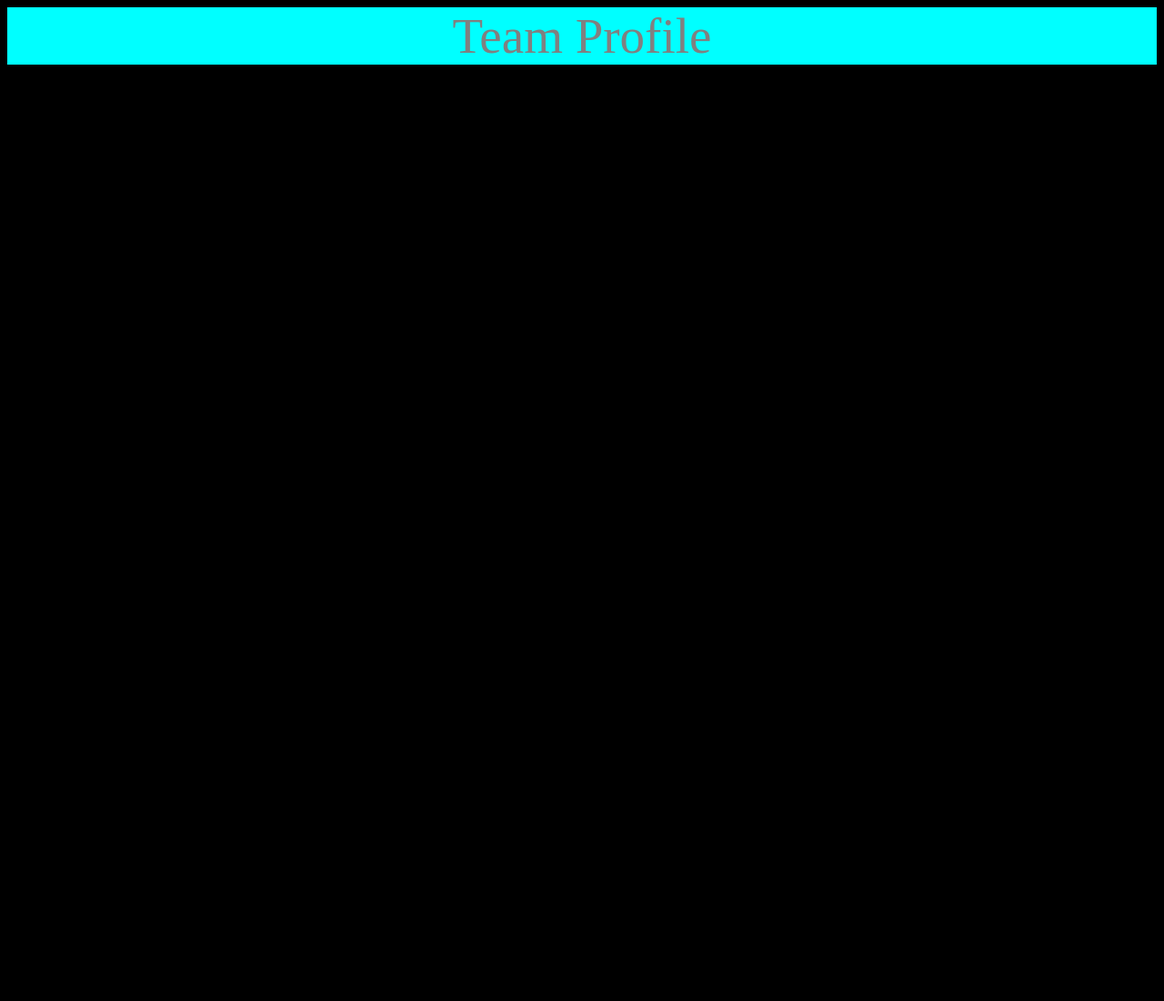
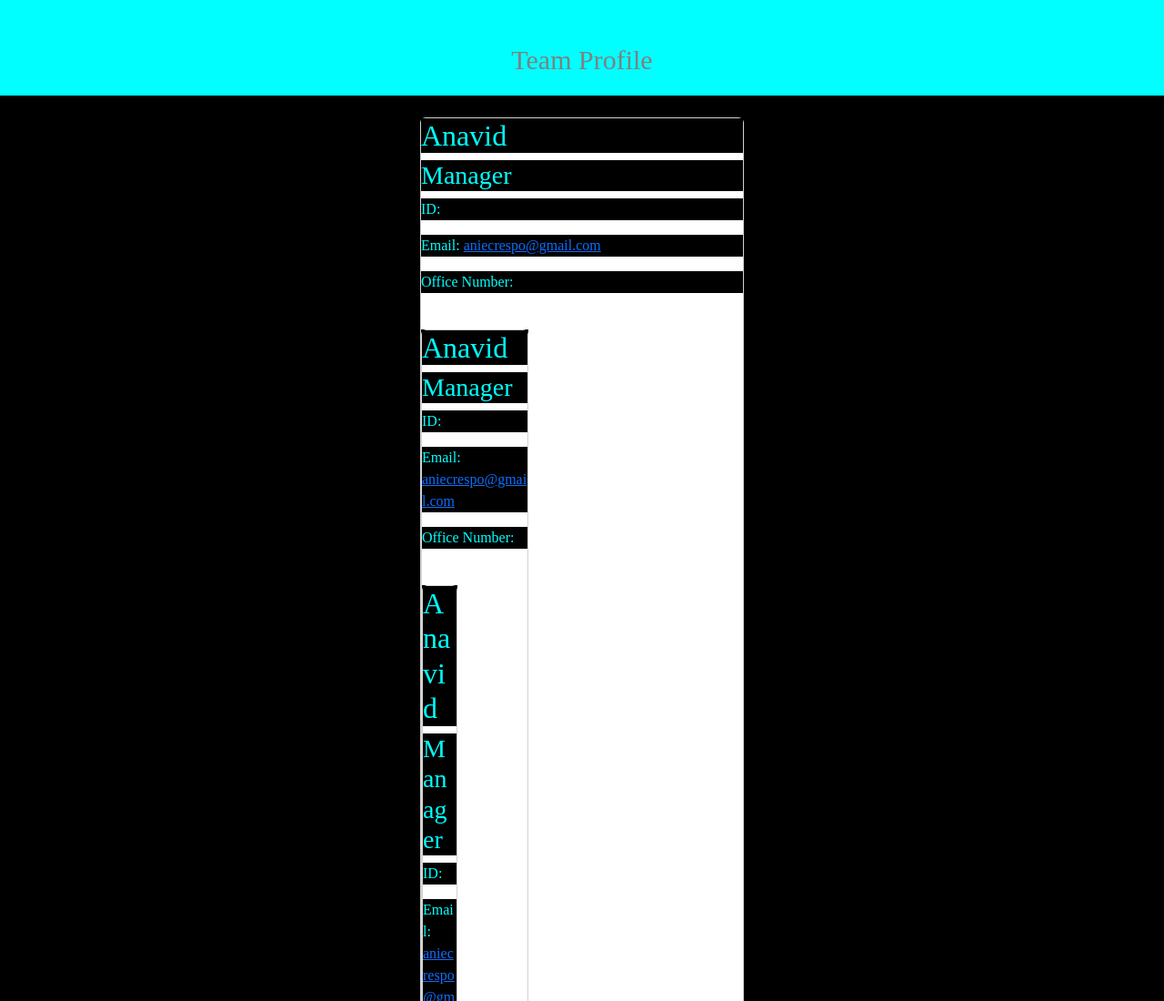
Before and after one commit to aniecres/Team_Profile_Generator, a website: page dist/index.html in a window 1280 px wide. Shown: the top 1100 px of the page at 91% size. Before the commit the page ends 800 px from the top, so only its background shows below. Drawn offline with nearby package versions, Linux system fonts and the light colour scheme.

Commit message:
fixing team cards

```diff
--- a/dist/index.html
+++ b/dist/index.html
@@ -5,9 +5,8 @@
     <meta http-equiv="X-UA-Compatible" content="IE=edge">
     <meta name="viewport" content="width=device-width, initial-scale=1.0">
     <title>Team Profile</title>
-    <link rel="stylesheet" href="https://cdnjs.cloudflare.com/ajax/libs/font-awesome/5.11.2/css/all.min.css">
-    <link href="https://fonts.googleapis.com/css?family=Public+Sans:300i,300,500&display=swap">
-    <link rel="https://stackpath.bootstrapcdn.com/bootstrap/4.5.0/css/bootstrap.min.css" integrity="sha384-9aIt2nRpC12Uk9gS9baDl411NQApFmC26EwAOH8WgZl5MYYxFfc+NcPb1dKGj7Sk" crossorigin="anonymous">
+    <link href="https://cdn.jsdelivr.net/npm/bootstrap@5.2.3/dist/css/bootstrap.min.css" rel="stylesheet" integrity="sha384-rbsA2VBKQhggwzxH7pPCaAqO46MgnOM80zW1RWuH61DGLwZJEdK2Kadq2F9CUG65" crossorigin="anonymous">
+    <link rel="stylesheet" href="https://fonts.googleapis.com/css2?family=Material+Symbols+Outlined:opsz,wght,FILL,GRAD@48,400,0,0" />
     <link rel="stylesheet" href="style.css">
 </head>
 <body>
@@ -18,12 +17,79 @@
     </header>
 
     <main>
-        <div class="container"></div>
-        <div class="team-card" id="team-card"></div>
+        <section class="container">
+        <div class="row justify-content-center" id="team-card">
 
         <!-- building team cards -->
         <div class="col-4 mt-4">
-            <div class="card h-100"></div>
+        <div class="card h-100">
+            <div class="card-head">
+            <h2>Anavid</h2>
+            <h3>Manager</h3><i class="material-icons"></i>
+        </div>
+
+        <div class="card-bod">
+            <p class="id">ID: </p>
+            <p class="email">Email: <a href="aniecrespo@gmail.com">aniecrespo@gmail.com</a></p>
+            <p class="office">Office Number:</p>
+         </div>
+
+
+         <div class="col-4 mt-4">
+         <div class="card h-100">
+            <div class="card-head">
+            <h2>Anavid</h2>
+            <h3>Manager</h3><i class="material-icons"></i>
+        </div>
+
+        <div class="card-bod">
+            <p class="id">ID: </p>
+            <p class="email">Email: <a href="aniecrespo@gmail.com">aniecrespo@gmail.com</a></p>
+            <p class="office">Office Number:</p>
+         </div>
+
+
+         <div class="col-4 mt-4">
+        <div class="card h-100">
+            <div class="card-head">
+            <h2>Anavid</h2>
+            <h3>Manager</h3><i class="material-icons"></i>
+        </div>
+
+        <div class="card-bod">
+            <p class="id">ID: </p>
+            <p class="email">Email: <a href="aniecrespo@gmail.com">aniecrespo@gmail.com</a></p>
+            <p class="office">Office Number:</p>
+         </div>
+
+
+         <div class="col-4 mt-4">
+        <div class="card h-100">
+            <div class="card-head">
+            <h2>Anavid</h2>
+            <h3>Manager</h3><i class="material-icons"></i>
+        </div>
+
+        <div class="card-bod">
+            <p class="id">ID: </p>
+            <p class="email">Email: <a href="aniecrespo@gmail.com">aniecrespo@gmail.com</a></p>
+            <p class="office">Office Number:</p>
+         </div>
+
+
+         <div class="col-4 mt-4">
+        <div class="card h-100">
+            <div class="card-head">
+            <h2>Anavid</h2>
+            <h3>Manager</h3><i class="material-icons"></i>
+
+        <div class="card-bod">
+            <p class="id">ID: </p>
+            <p class="email">Email: <a href="aniecrespo@gmail.com">aniecrespo@gmail.com</a></p>
+            <p class="office">Office Number:</p>
+         </div>
+
+
     </main>
 </body>
 </html>
--- a/dist/style.css
+++ b/dist/style.css
@@ -14,12 +14,32 @@ body {
 
 #head {
     background-color: var(--primary);
+    font-size: 70px;
     color: gray;
+    text-align: center;
+    align-items: center;
+}
+
+#head-text {
+    background-color: var(--primary);
+    font-size: 30px;
     align-items: center;
     text-align: center;
 }
 
-#head-text {
-    background-color: var(--primary);
-    font-size: 55px;
+.card-head {
+    background-color: var(--secondary);
+    color: var(--primary);
 }
+
+.card-bod {
+    background-color: var(--secondary);
+    color: var(--primary);
+}
+
+.conainer {
+    display: flex;
+    margin: 100px auto;
+    justify-content: space-evenly;
+
+}
```
